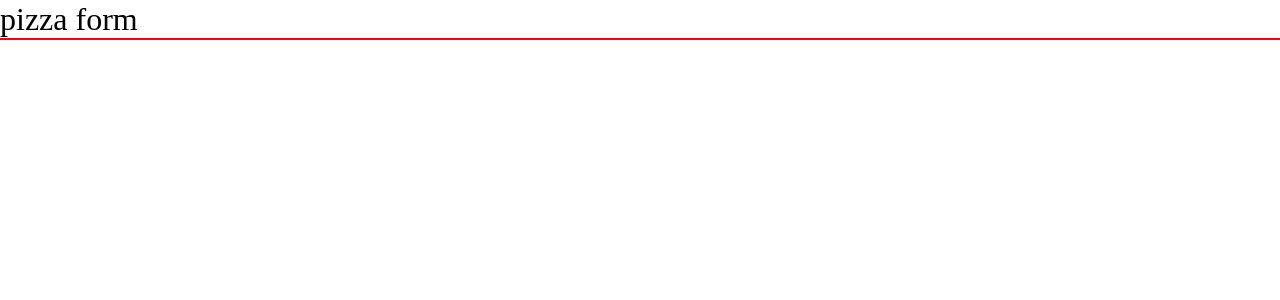
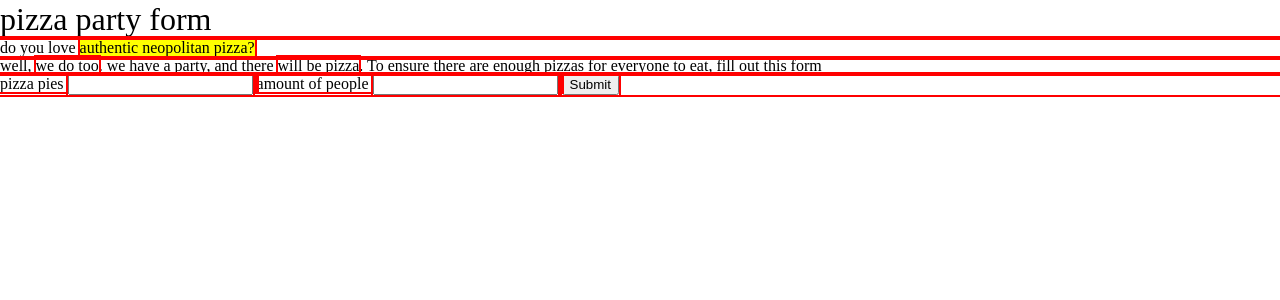
Before and after one commit to mprizzuto/pizza-form, a PHP site: page / in a window 1280 px wide. Shown: the top 300 px of the page. Run offline with PHP 8.4, Linux system fonts and the light colour scheme.

Commit message:
create form and form header

```diff
--- a/index.php
+++ b/index.php
@@ -7,6 +7,29 @@
 		<link rel="stylesheet" type="text/css" href="styles/style.css">
 	</head>
 	<body>
-		<h1>pizza form</h1>
+		<main class="exercise-main">
+			<section class="welcome">
+				<inner-column>
+					<h1>pizza party form</h1>
+
+					<h2>do you love <mark>authentic neopolitan pizza?</mark></h2>
+
+					<p>well, <em>we do too</em>. we have a party, and there <strong>will be pizza</strong>. To ensure there are enough pizzas for everyone to eat, fill out this form</p>
+
+					<form method="post" action="<?=htmlspecialchars($_SERVER['PHP_SELF'])?>">
+						<label>pizza pies
+							<input type="text" name="pizza" min="0">
+						</label>
+
+						<label>amount of people
+							<input type="text" name="people">
+						</label>
+
+						<input type="submit" name="submit">
+
+					</form>
+				</inner-column>
+			</section>
+		</main>
 	</body>
 </html>
```
